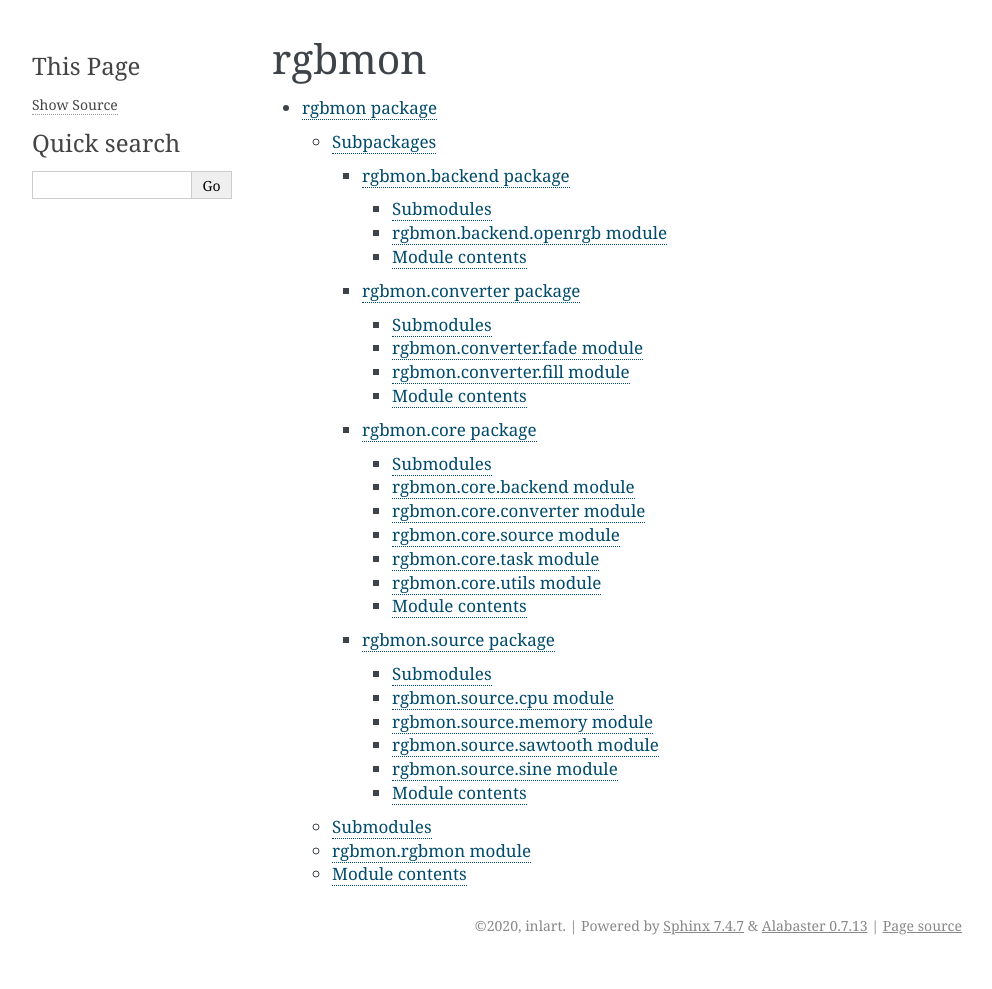
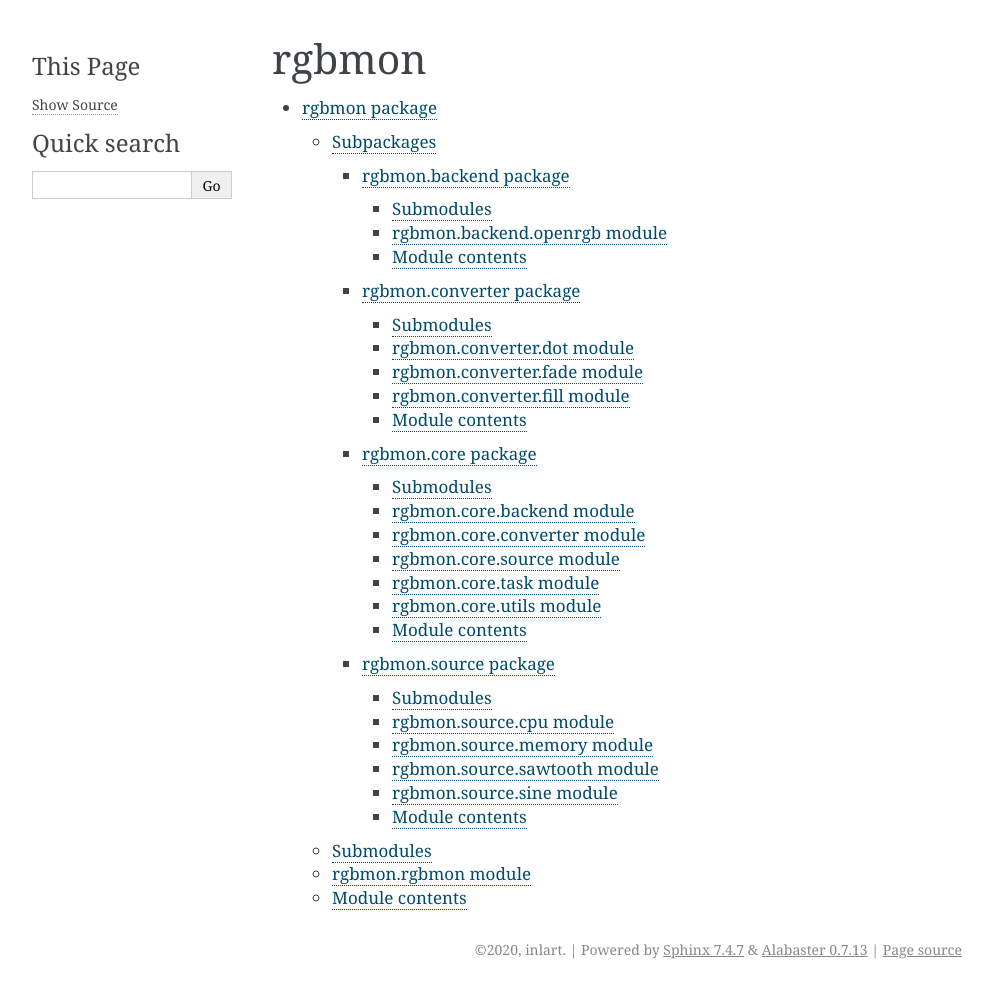
Before and after one commit to inlart/RGBmon, a Sphinx documentation site: the page built from docs/modules.rst, in a window 1280 px wide. Shown: the whole page, without its empty margins (148-1140 px from the left). Built offline with Sphinx 7.4.7, drawn with Linux system fonts in a browser that asks for light colours; before the commit the page ends 965 px from its top, so only the background shows below that.

Commit message:
docs: Add dot convert

```diff
--- a/docs/rgbmon.converter.rst
+++ b/docs/rgbmon.converter.rst
@@ -3,6 +3,14 @@ rgbmon.converter package
 
 Submodules
 ----------
+
+rgbmon.converter.dot module
+---------------------------
+
+.. automodule:: rgbmon.converter.dot
+   :members:
+   :undoc-members:
+   :show-inheritance:
 
 rgbmon.converter.fade module
 ----------------------------
```
